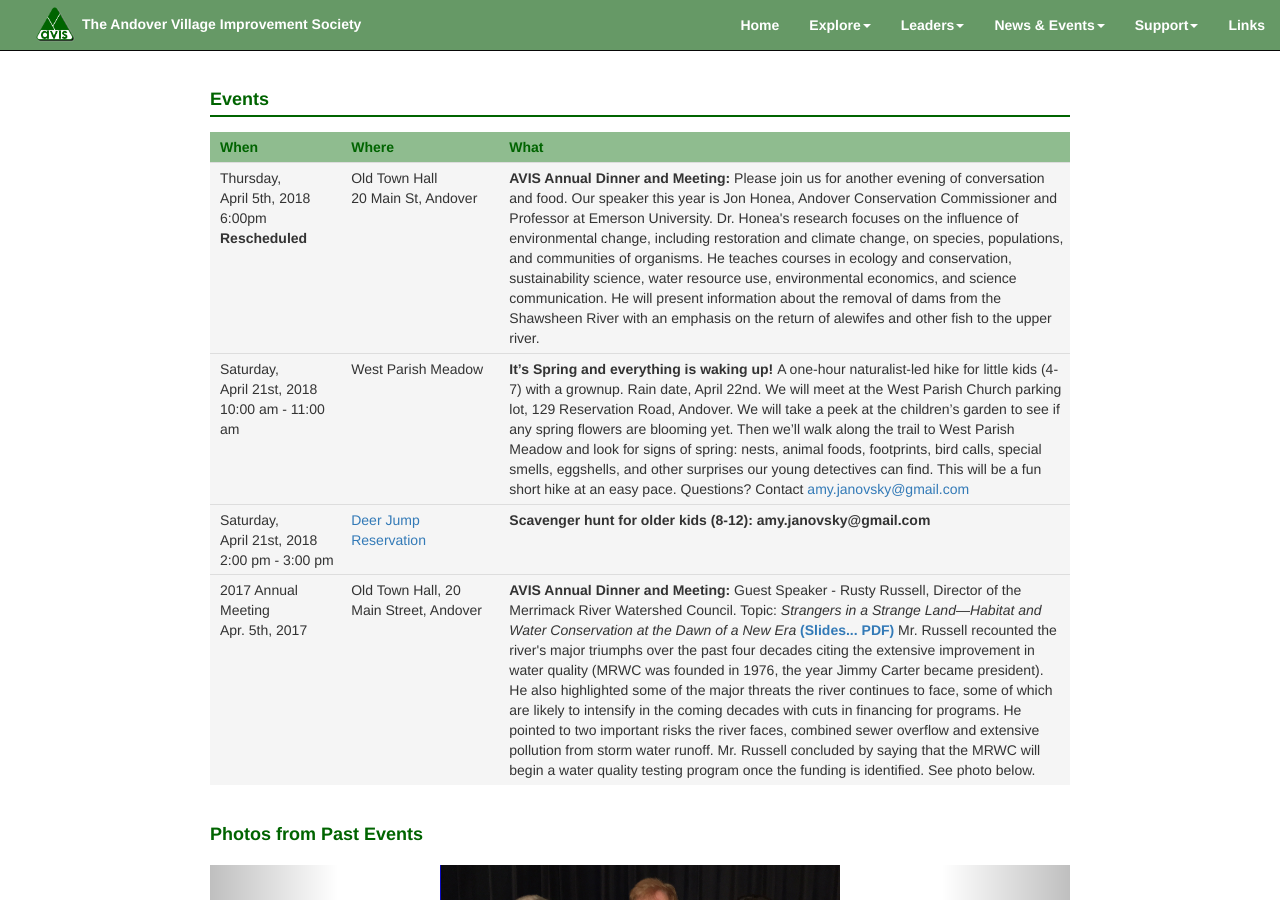
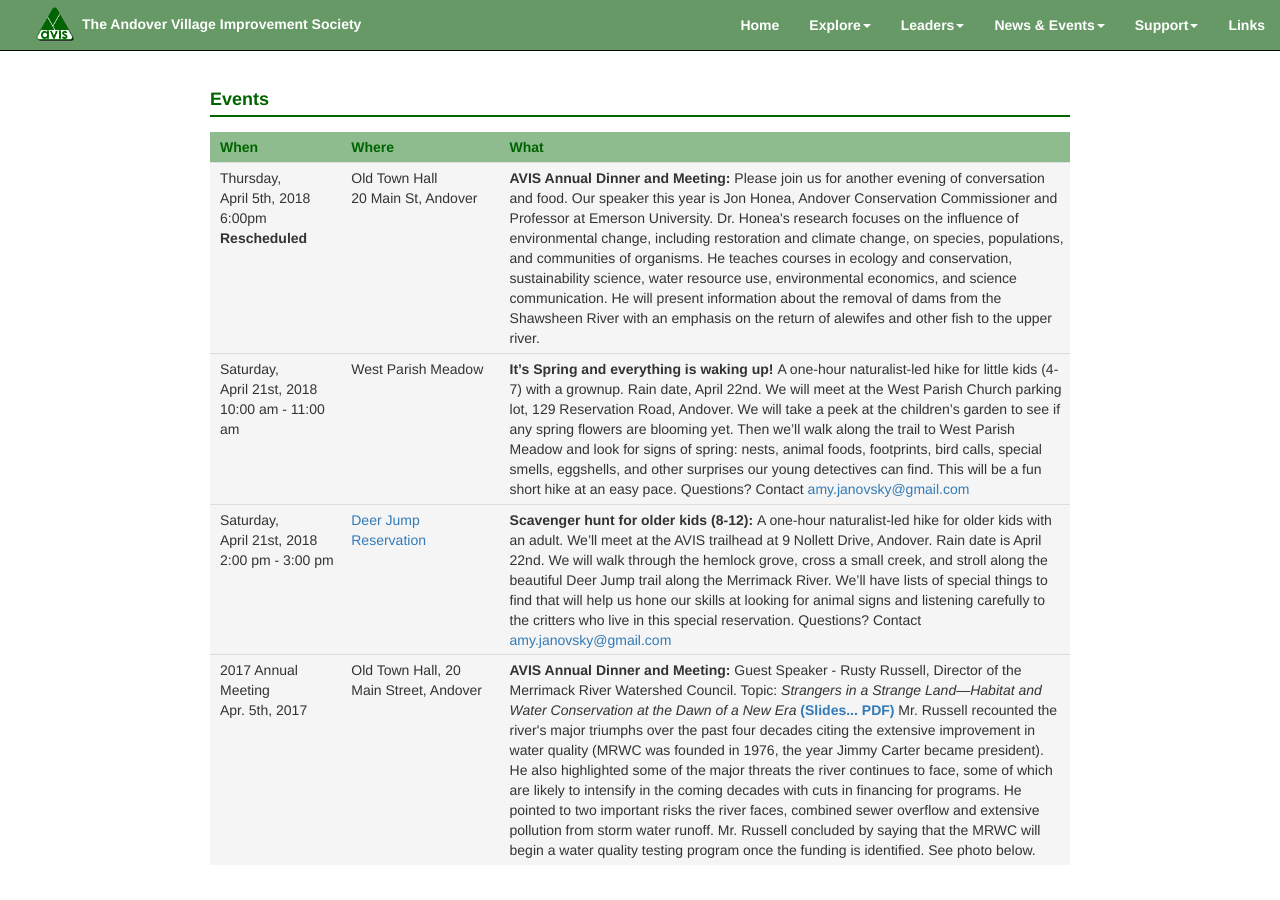
Before and after one commit to avisandover/avis-website, a Jekyll site: the page built from events.html, in a window 1280 px wide and 900 px high. Built offline with Jekyll 4.4.1, drawn with Linux system fonts in a browser that asks for light colours; some of the changed lines change nothing that is shown.

Commit message:
Corrected Deer Jump Hike

```diff
--- a/events.html
+++ b/events.html
@@ -51,7 +51,7 @@
 						<td>
 						<a href="deerjump.html" target="_blank">Deer Jump Reservation</a>
 						</td>
-						<td><strong>Scavenger hunt for older kids (8-12):  </strongA one-hour naturalist-led hike for older kids with an adult. We’ll meet at the AVIS trailhead at 9 Nollett Drive, Andover. Rain date is April 22nd. We will walk through the hemlock grove, cross a small creek, and stroll along the beautiful Deer Jump trail along the Merrimack River. We’ll have lists of special things to find that will help us hone our skills at looking for animal signs and listening carefully to the critters who live in this special reservation. Questions? Contact <a href="mailto:amy.janovsky@gmail.com" target="_blank">amy.janovsky@gmail.com</a><br>
+						<td><strong>Scavenger hunt for older kids (8-12):  </strong>A one-hour naturalist-led hike for older kids with an adult. We’ll meet at the AVIS trailhead at 9 Nollett Drive, Andover. Rain date is April 22nd. We will walk through the hemlock grove, cross a small creek, and stroll along the beautiful Deer Jump trail along the Merrimack River. We’ll have lists of special things to find that will help us hone our skills at looking for animal signs and listening carefully to the critters who live in this special reservation. Questions? Contact <a href="mailto:amy.janovsky@gmail.com" target="_blank">amy.janovsky@gmail.com</a><br>
 						</td>
 					</tr>
 	  				<tr>
```
